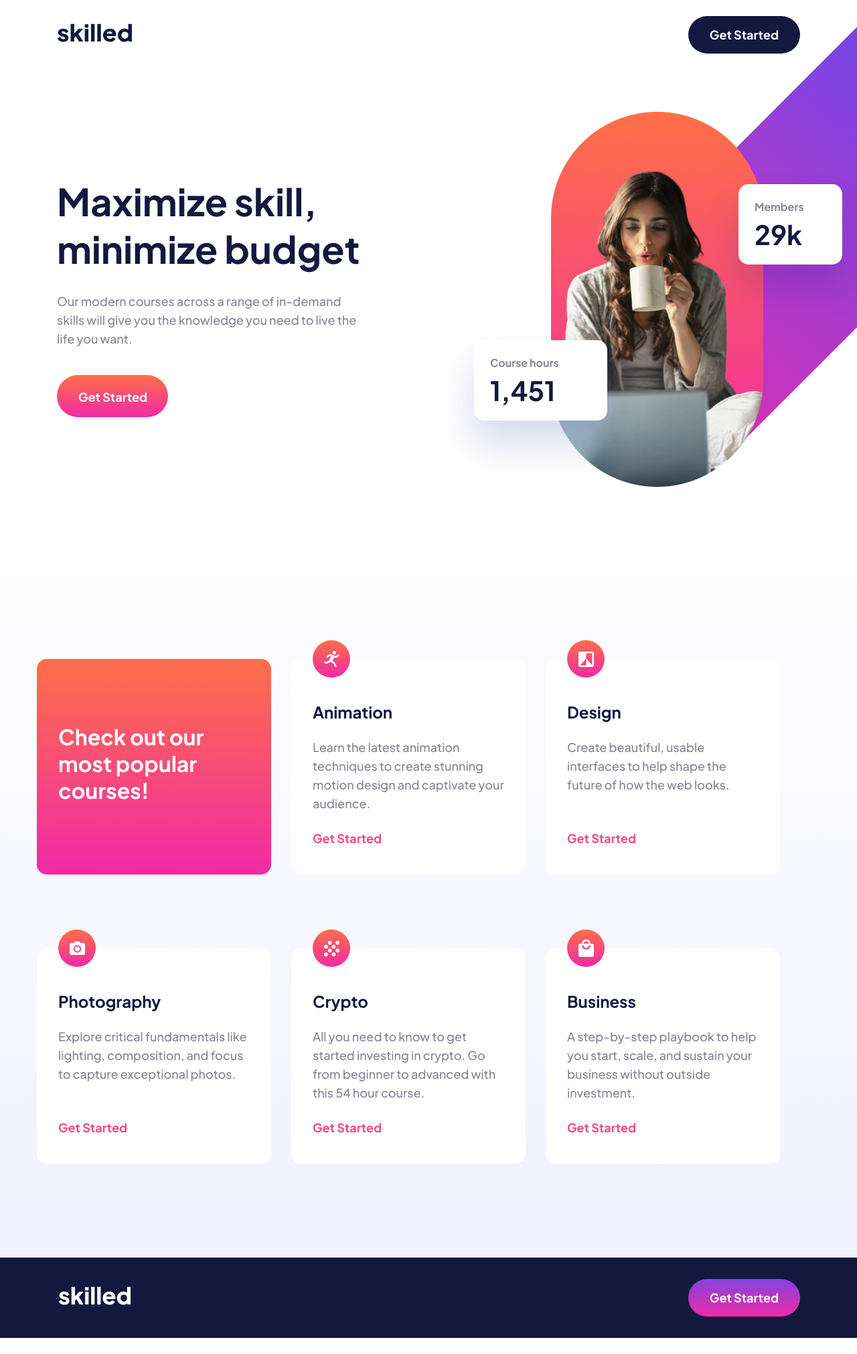
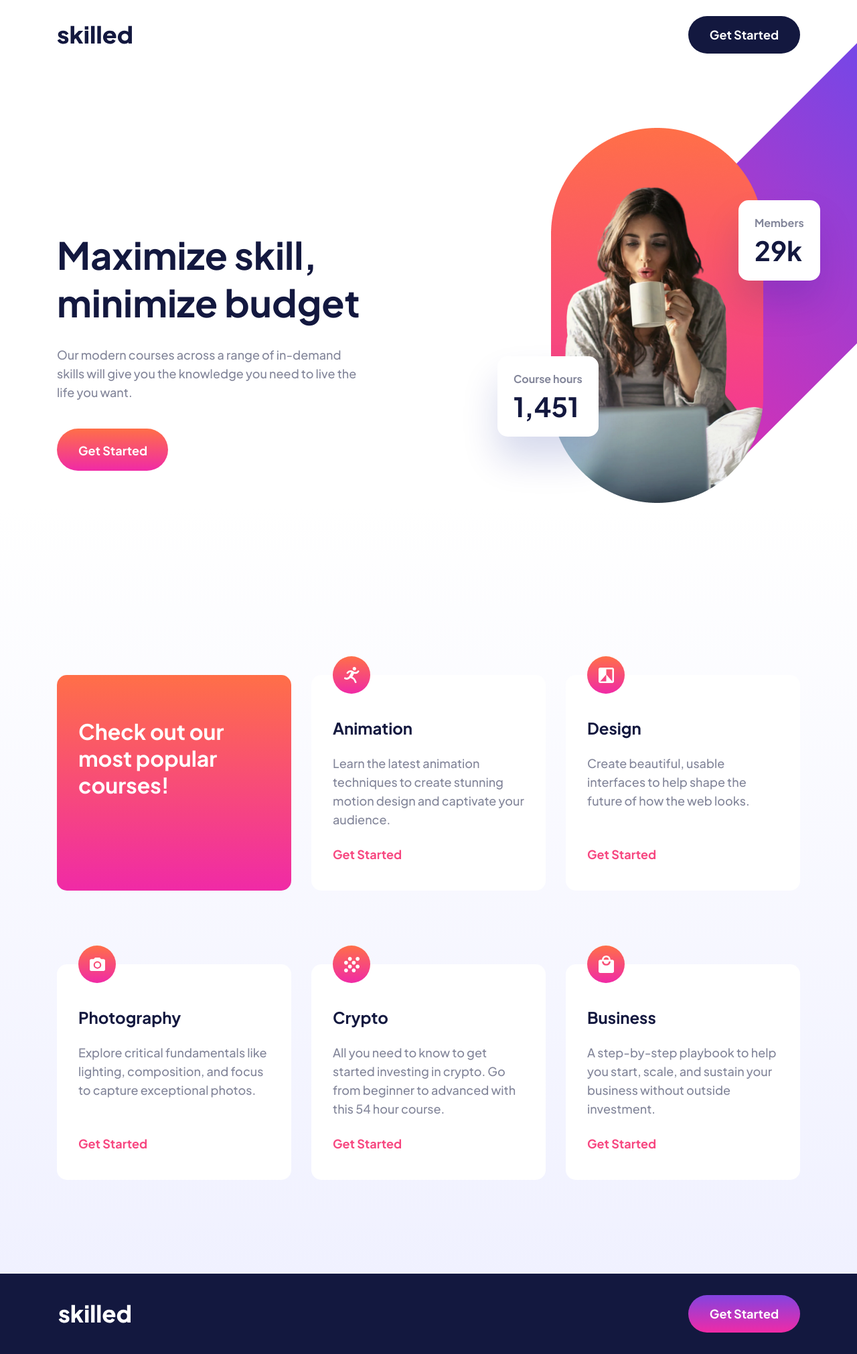
Before and after one commit to oyatillo0201/skiled, a plain HTML site: page index.html in a window 1280 px wide. Shown: the top 2022 px of the page at 67% size. Before the commit the page ends 1998 px from the top, so only its background shows below. Drawn offline with Linux system fonts and the light colour scheme.

Commit message:
Add minor changes to Html and CSS

```diff
--- a/css/style.css
+++ b/css/style.css
@@ -89,41 +89,41 @@ img {
   white-space: nowrap;
 }
 
-.button-dark {
+.button__dark {
   background-color: var(--title-color);
 }
 
-.button-dark:hover {
+.button__dark:hover {
   background-color: var(--grey-color);
 }
 
-.button-dark:active {
+.button__dark:active {
   opacity: 0.6;
 }
 
-.button-premium {
+.button__premium {
   padding: 19px 31px 16px 32px;
   border-radius: 31.5px;
   background-image: linear-gradient(180deg, #FF6F48 0%, #F02AA6 100%);;
 }
 
-.button-premium:hover {
+.button__premium:hover {
   background-image: linear-gradient(0deg, rgba(255, 255, 255, 0.5), rgba(255, 255, 255, 0.5)), linear-gradient(180deg, #FF6F48 0%, #F02AA6 100%);;
 }
 
-.button-premium:active {
+.button__premium:active {
   opacity: 0.6;
 }
 
-.button-pink {
+.button__pink {
   background-image: linear-gradient(180deg, #4851FF -54.32%, #F02AA6 100%);;
 }
 
-.button-pink:hover {
+.button__pink:hover {
   background-image: linear-gradient(0deg, rgba(255, 255, 255, 0.5), rgba(255, 255, 255, 0.5)), linear-gradient(180deg, #4851FF -54.32%, #F02AA6 100%);
 }
 
-.button-pink:active {
+.button__pink:active {
   opacity: 0.6;
 }
 
@@ -136,7 +136,7 @@ img {
 /* SITE-HEADER */
 .site-header {
   padding-top: 24px;
-  padding-bottom: px;
+  padding-bottom: 24px;
 }
 
 .site-header__container {
@@ -145,29 +145,24 @@ img {
   align-items: center;
 }
 
-.site-header__logo {
+.site-header__link {
+  display: inline-block;
   margin-right: 20px;
-}
-
-.site-header__link {
   text-decoration: none;
 }
 
 .site-header__img {
+  display: block;
   width: 112px;
   height: 28px;
 }
 
 
 /* HERO */
-.hero {
-  /* padding-top: 172px; */
-
-}
-
 .hero__container {
   display: flex;
   flex-wrap: wrap;
+  align-items: center;
   position: relative;
 }
 
@@ -214,16 +209,18 @@ img {
   left: 759px;
 }
 
+.hero__info {
+  padding: 20px 24px 20px 24px;
+  box-shadow: 0px 34px 54px rgba(6, 22, 141, 0.158854);
+  border-radius: 15px;
+  background-color: #fff;
+}
+
 .course-info {
   position: absolute;
   top: 341px;
-  left: -115px;
-  width: 199px;
-  height: 120px;
-  padding: 20px 72px 20px 24px;
-  box-shadow: 0px 34px 54px rgba(6, 22, 141, 0.158854);
-  border-radius: 15px;
-  background-color: #fff;
+  left: -80px;
+
 }
 
 .course-info__title {
@@ -253,12 +250,6 @@ img {
   position: absolute;
   top: 108px;
   left: 280px;
-  width: 155px;
-  height: 120px;
-  padding: 20px 57px 20px 24px;
-  box-shadow: 0px 34px 54px rgba(6, 22, 141, 0.158854);
-  border-radius: 15px;
-  background-color: #fff;
 }
 
 .members-info__title {
@@ -280,7 +271,7 @@ img {
   font-weight: 800;
   font-size: 40px;
   line-height: 50px;
-color: var(--title-color);
+  color: var(--title-color);
 }
 
 
@@ -297,12 +288,15 @@ color: var(--title-color);
   padding: 0;
   margin: 0;
   gap: 30px;
-  margin-left: -30px;
   list-style: none;
+  padding: 0;
+  margin: 0;
 
 }
 
 .index-feature__item {
+  padding: 0;
+  margin: 0;
   position: relative;
   width: 350px;
   padding: 64px 32px 40px 32px;
@@ -311,6 +305,7 @@ color: var(--title-color);
   border-radius: 15px;
   display: flex;
   flex-direction: column;
+  align-items: flex-start;
 }
 
 .check {
@@ -318,6 +313,8 @@ color: var(--title-color);
 }
 
 .index-feature__heading {
+  margin: 0;
+  padding: 0;
   font-style: normal;
   font-weight: 800;
   font-size: 32px;
@@ -385,15 +382,14 @@ color: var(--title-color);
   align-items: center;
 }
 
-.site-footer__logo {
+.site-footer__link {
+  display: inline-block;
   margin-right: 20px;
-}
-
-.site-footer__link {
   text-decoration: none;
 }
 
 .site-footer__img {
+  display: block;
   width: 112px;
   height: 28px;
 }
--- a/index.html
+++ b/index.html
@@ -13,12 +13,11 @@
 <body>
   <header class="site-header">
     <div class="site-header__container container">
-      <div class="site-header__logo">
       <a class="site-header__link" href="#">
         <img class="site-header__img" src="/img/site-header-logo.svg" alt="Skilled logo" width="112" height="28">
       </a>
-      </div>
-      <a class="button button-dark" href="#">Get Started</a>
+
+      <a class="button button__dark" href="#">Get Started</a>
     </div>
   </header>
 
@@ -29,19 +28,19 @@
     <div class="hero">
       <div class="hero__container container">
         <div class="hero__inner">
-          <h2 class="hero__title">Maximize skill, minimize budget</h2>
+          <h1 class="hero__title">Maximize skill, minimize budget</h1>
           <p class="hero__text">Our modern courses across a range of in-demand skills will give you the knowledge you need to live the life you want.</p>
-          <a class="button button-premium" href="#">Get Started</a>
+          <a class="button button__premium" href="#">Get Started</a>
         </div>
 
         <div class="hero__img-wrapper">
           <img class="hero__img-girl" src="img/hero-img-girl.png" alt="Girl with computer" width="317" height="560" srcset="img/hero-img-girl.png 1x, img/hero-img-girl@2x.png 2x">
-        <div class="hero__course-info course-info">
-          <h4 class="course-info__title">Course hours</h4>
+          <div class="hero__info course-info">
+            <div class="course-info__title">Course hours</div>
             <p class="course-info__text">1,451</p>
           </div>
-        <div class="hero__members-info members-info">
-          <h4 class="members-info__title">Members</h4>
+          <div class="hero__info members-info">
+            <div class="members-info__title">Members</div>
             <span class="members-info__text">29k</span>
           </div>
         </div>
@@ -54,12 +53,12 @@
     <div class="promo">
       <div class="promo__container container">
         <div class="promo__global-wrapper index-feature">
-          <ul class="index-feature__list ">
-            <li class="index-feature__item check">
-              <h3 class="index-feature__heading">Check out our most popular courses!</h3>
-            </li>
+          <div class="index-feature__list ">
+            <div class="index-feature__item check">
+              <h2 class="index-feature__heading">Check out our most popular courses!</h2>
+            </div>
 
-            <li class="index-feature__item">
+            <div class="index-feature__item">
               <div class="index-feature__icon-wrapper">
                 <img src="/img/run-icon.svg" alt="" width="23" height="24">
               </div>
@@ -67,9 +66,9 @@
               <p class="index-feature__text">Learn the latest animation techniques to create stunning motion design and captivate your audience.
               </p>
               <a class="index-feature__link" href="#">Get Started</a>
-            </li>
+            </div>
 
-            <li class="index-feature__item">
+            <div class="index-feature__item">
               <div class="index-feature__icon-wrapper">
                 <img src="/img/design-icon.svg" alt=""  width="23" height="24">
               </div>
@@ -77,9 +76,9 @@
               <p class="index-feature__text">Create beautiful, usable interfaces to help shape the future of how the web looks.
               </p>
               <a class="index-feature__link" href="#">Get Started</a>
-            </li>
+            </div>
 
-            <li class="index-feature__item">
+            <div class="index-feature__item">
               <div class="index-feature__icon-wrapper">
                 <img src="/img/photography-icon.svg" alt=""  width="23" height="24">
               </div>
@@ -87,9 +86,9 @@
               <p class="index-feature__text">Explore critical fundamentals like lighting, composition, and focus to capture exceptional photos.
               </p>
               <a class="index-feature__link" href="#">Get Started</a>
-            </li>
+            </div>
 
-            <li class="index-feature__item">
+            <div class="index-feature__item">
               <div class="index-feature__icon-wrapper">
                 <img src="/img/crypto-icon.svg" alt=""  width="23" height="24">
               </div>
@@ -97,9 +96,9 @@
               <p class="index-feature__text">All you need to know to get started investing in crypto. Go from beginner to advanced with this 54 hour course.
               </p>
               <a class="index-feature__link" href="#">Get Started</a>
-            </li>
+            </div>
 
-            <li class="index-feature__item">
+            <div class="index-feature__item">
               <div class="index-feature__icon-wrapper">
                 <img src="/img/business-icon.svg" alt=""  width="23" height="24">
               </div>
@@ -107,8 +106,8 @@
               <p class="index-feature__text">A step-by-step playbook to help you start, scale, and sustain your business without outside investment.
               </p>
               <a class="index-feature__link" href="#">Get Started</a>
-            </li>
-          </ul>
+            </div>
+          </div>
         </div>
       </div>
     </div>
@@ -117,12 +116,11 @@
 
   <footer class="site-footer">
     <div class="site-footer__container container">
-      <div class="site-footer__logo">
       <a class="site-footer__link" href="#">
         <img class="site-footer__img" src="/img/footer-logo.svg" alt="Skilled logo" width="112" height="28">
       </a>
-      </div>
-      <a class="button button-pink" href="#">Get Started</a>
+
+      <a class="button button__pink" href="#">Get Started</a>
     </div>
   </footer>
 
```
Lines whose indentation alone changed are shown as unchanged.
